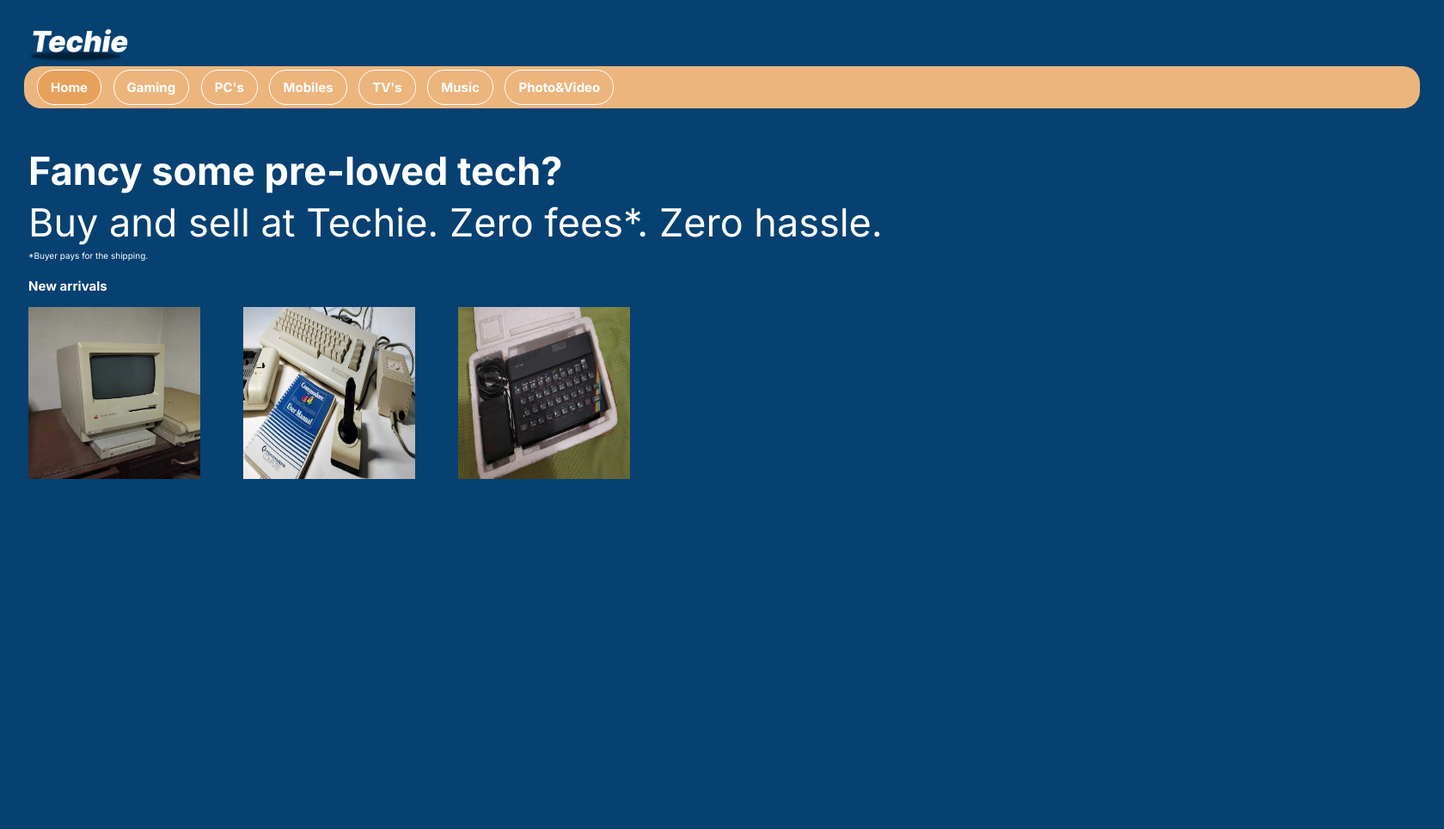
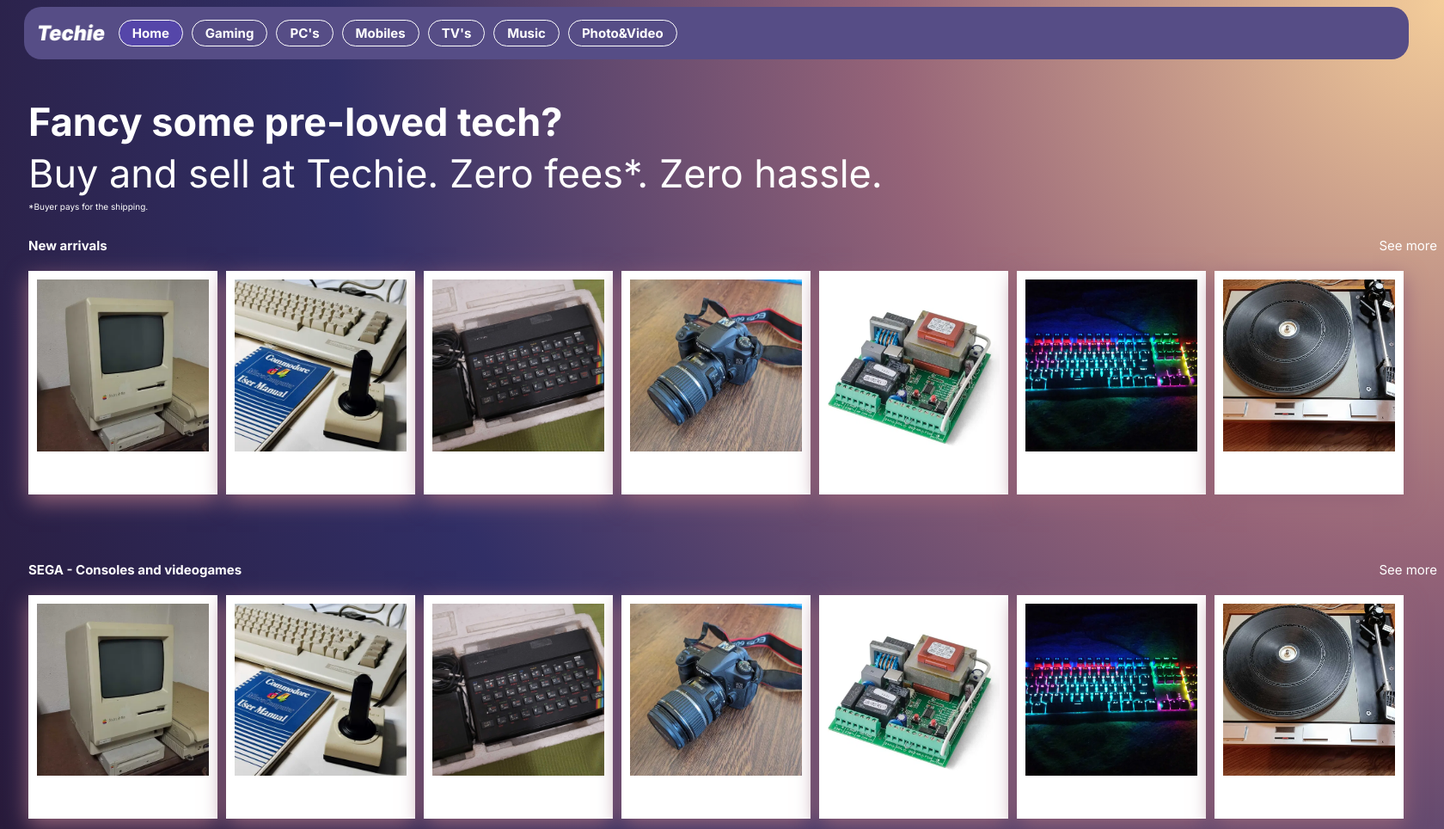
Before and after one commit to FEUP-LTW-2024/ltw-project-2024-ltw18g01, a PHP site: page / in a window 1680 px wide. Shown: the whole page at 86% size. Before the commit the page ends 557 px from the top, so only its background shows below. Run offline with PHP 8.4, Linux system fonts and the light colour scheme.

Commit message:
marta stan acc

```diff
--- a/index.php
+++ b/index.php
@@ -10,8 +10,8 @@
         <link rel="stylesheet" href="index_style.css">
    </head>
     <body>
-        <img class="logo" src="images/logo/Techie_logo.png" />
         <header  id="navbar-text" class="navbar">
+            <img class="logo" src="images/logo/logo_techie.png" />
             <a class="active" href="#home">Home</a>
             <a href="#Gaming">Gaming</a>
             <a href="#PCs">PC's</a>
@@ -21,6 +21,7 @@
             <a href="#Photo&Video">Photo&Video</a>
         </header>
         <!-- Section of quotes-->
+
         <section>
             <div class="info-text">
                 <p id="First-text">Fancy some pre-loved tech?</p>
@@ -31,13 +32,52 @@
         <!-- New Arrivals-->
         <section>
             <div class="displays">
-                <p id="category">New arrivals</p>
+                <p class="category">New arrivals</p>
+                <p class="see_more">See more</p>
             </div>
-            <div id="image_display">
-                <img src="images/products/macintoshplus.jpg">
-                <img src="images/products/commodore64.jpg">
-                <img src="images/products/ZXSpectrum48k.jpg">
+            <div class="slide">
+            <!-- os botões estão a dar erro
+            <button class="bp btn"> &lt; </button> -->
+                <div class="image_display">
+                    <img src="images/products/macintoshplus.jpg">
+                    <img src="images/products/commodore64.jpg">
+                    <img src="images/products/ZXSpectrum48k.jpg">
+                    <img src="images/products/Maquinacanoneos.jpg">
+                    <img src="images/products/motorlineMC1.jpg">
+                    <img src="images/products/tecladogamer.jpg">
+                    <img src="images/products/GiraDiscosThorensTD125MKII.jpg">
+                </div>
+                <!-- os botões estão a dar erro
+                <button class="bn btn"> &gt; </button> -->
             </div>
         </section>
+
+        <br>
+        <br>
+        <br>
+
+         <!-- SEGA example-->
+         <section>
+            <div class="displays">
+                <p class="category">SEGA - Consoles and videogames</p>
+                <p class="see_more">See more</p>
+            </div>
+            <div class="slide">
+                 <!-- os botões estão a dar erro <button class="bp btn"> &lt; </button> -->
+                <div class="image_display">
+                    <img src="images/products/macintoshplus.jpg">
+                    <img src="images/products/commodore64.jpg">
+                    <img src="images/products/ZXSpectrum48k.jpg">
+                    <img src="images/products/Maquinacanoneos.jpg">
+                    <img src="images/products/motorlineMC1.jpg">
+                    <img src="images/products/tecladogamer.jpg">
+                    <img src="images/products/GiraDiscosThorensTD125MKII.jpg">
+                </div>
+                <!-- os botões estão a dar erro
+                <button class="bn btn"> &gt; </button>-->
+            </div>
+        </section>
+
+        <script src="see_more.js"></script>
     </body>
 </html>
--- a/index_style.css
+++ b/index_style.css
@@ -1,20 +1,25 @@
 body {
-    background-color: #064172;
+    background: radial-gradient(circle at top right, #F4CD9A, #966478, #312F66, #281B3B);
+    background-size: 100%;
+    size: 100%;
 }
 
 .navbar {
-    background-color: #ECB57D;
+    width: 95%;
+    background-color: #564D86;
     border-radius: 20px;
     font-family: "Inter", sans-serif;
     text-align: left;
     margin-left: 20px;
     margin-right: 20px;
     padding: 15px;
+    display: inline-flex;
+    align-items: center;
 }
 
 .navbar a {
     color: white;
-    padding: 10px 15px;
+    padding: 5px 15px 5px;
     border: 1.5px solid white;
     border-radius: 20px;
     text-decoration: none;
@@ -23,11 +28,11 @@ body {
 }
 
 .navbar a:hover {
-    background-color: #f0be8b;
+    background-color: #857EAD;
 }
 
 .navbar a.active {
-    background-color: #e6a15c;
+    background-color: #5546A9;
 }
 
 #navbar-text {
@@ -36,9 +41,8 @@ body {
 }
 
 .logo{
-    width: 7%;
-    margin-top: 20px;
-    margin-left: 25px;
+    width:5%;
+    padding-right: 1%;
 }
 
 .info-text {
@@ -46,6 +50,7 @@ body {
     color: white;
     margin-left: 25px;
 }
+
 #First-text {
     font-family: "Inter", sans-serif;
     font-weight: bold;
@@ -67,25 +72,64 @@ body {
     color: white;
     font-family: "Inter", sans-serif;
     margin-left: 25px;
+    display: flex;
+    justify-content: space-between; /* Isso alinha os elementos separadamente */
+    align-items: baseline;
 }
 
-#category{
+.category{
     text-align: left;
+    font-weight: bolder;
     margin-top: 20px;
-    font-weight: bold;
     font-size: 15px;
 }
 
-#image_display {
-    display: grid;
-    grid-template-columns: repeat(auto-fit, minmax(150px,0)); /* Isso cria colunas automáticas com largura mínima de 150px */
-    gap: 100px; /* Espaçamento entre as imagens */
+.see_more {
+    font-size: 15px;
+    right: inherit;
+}
+
+
+.image_display {
+    size: 100%;
+    display:inline-flex;
     margin-top: 5px;
     margin-left: 25px;
 }
 
-#image_display img {
-    width: 200px; /* Todas as imagens terão a mesma largura */
-    height: 200px; /* Mantém a proporção original da imagem */
-    display: block; /* Remove o espaço extra abaixo da imagem */
+.image_display img {
+    margin-right: 10px;
+    object-fit: cover;
+    width: 200px;
+    height: 200px;
+    display: block;
+    border-top: 10px solid white;
+    border-left: 10px solid white;
+    border-right: 10px solid white;
+    border-bottom: 50px solid white;
+	position: relative;
+	box-shadow: 0 8px 24px #966478;
 }
+
+.slide {
+    position:relative;
+}
+
+.slide .btn {
+    background: none;
+    border: none;
+    color: white;
+    font-size: 30px; /* ajuste o tamanho conforme necessário */
+    top: 50%;
+    position:absolute;
+    transform: translateY(-50%);
+    cursor: pointer;
+}
+
+.slide .prev {
+    left: 0; /* ajuste a posição à esquerda */
+}
+
+.slide .next {
+    right: 0; /* ajuste a posição à direita */
+}
--- /dev/null
+++ b/see_more.js
@@ -0,0 +1,20 @@
+document.addEventListener('DOMContentLoaded', function() {
+    const slides = document.querySelectorAll('.slide');
+
+    slides.forEach(slide => {
+        const imageDisplay = slide.querySelector('.image_display');
+        const seeMore = slide.querySelector('.see_more');
+
+        const lastImage = imageDisplay.lastElementChild;
+        const lastImageBottom = lastImage.getBoundingClientRect().bottom;
+
+        const category = slide.querySelector('.category');
+        const categoryBottom = category.getBoundingClientRect().bottom;
+
+        const seeMoreTop = lastImageBottom - categoryBottom + 10;
+
+        seeMore.style.position = 'relative';
+        seeMore.style.top = `${seeMoreTop}px`;
+        seeMore.style.left = '0';
+    });
+});
```
Also changed, not shown: images/logo/Techie_logo.png (deleted), images/logo/logo_techie.png (added), images/products/GiraDiscosThorensTD125MKII.jpg (added), images/products/Maquinacanoneos.jpg (added), images/products/motorlineMC1.jpg (added), images/products/tecladogamer.jpg (added).
